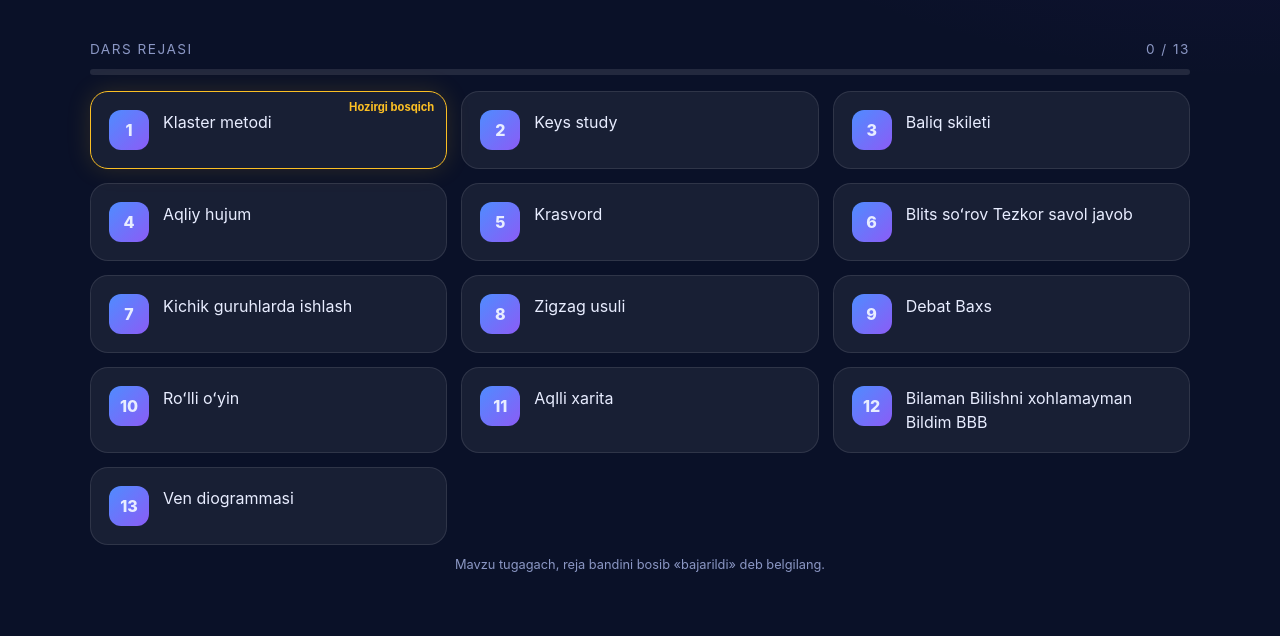
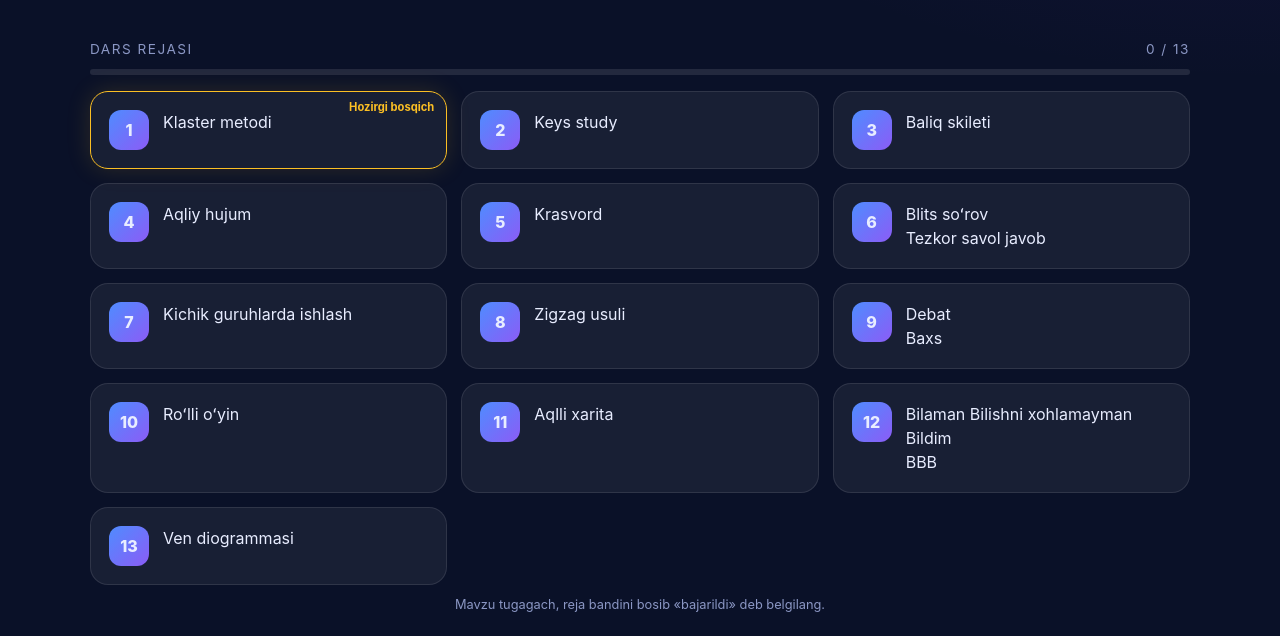
Before and after one commit to mmuzi3427/Falsafa-veb, a plain HTML site: page index.html in a window 1280 px wide. Shown: the part 420-1056 px from the top of the page. Before the commit the page ends 1016 px from the top, so only its background shows below. Drawn offline with Linux system fonts and the light colour scheme; animation ran at ten frames a second.

Commit message:
Update strings to use HTML line breaks
Replaced newline characters with HTML line breaks in multiple strings.

```diff
--- a/index.html
+++ b/index.html
@@ -273,13 +273,13 @@ const PLAN = [
     'Baliq skileti',
     'Aqliy hujum',
     'Krasvord',
-    'Blits soʻrov \nTezkor savol javob',
+    'Blits soʻrov <br>Tezkor savol javob',
     'Kichik guruhlarda ishlash',
     'Zigzag usuli',
-    'Debat\nBaxs',
+    'Debat<br>Baxs',
     'Roʻlli oʻyin',
     'Aqlli xarita',
-    'Bilaman Bilishni xohlamayman Bildim\nBBB',
+    'Bilaman Bilishni xohlamayman Bildim<br>BBB',
     'Ven diogrammasi'
 ];
 
```
